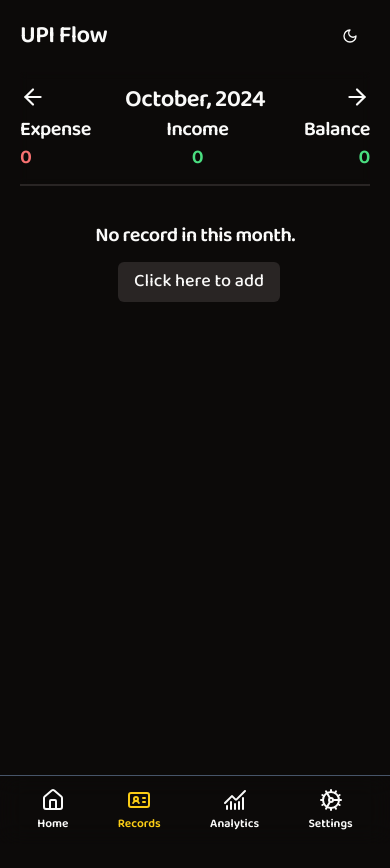
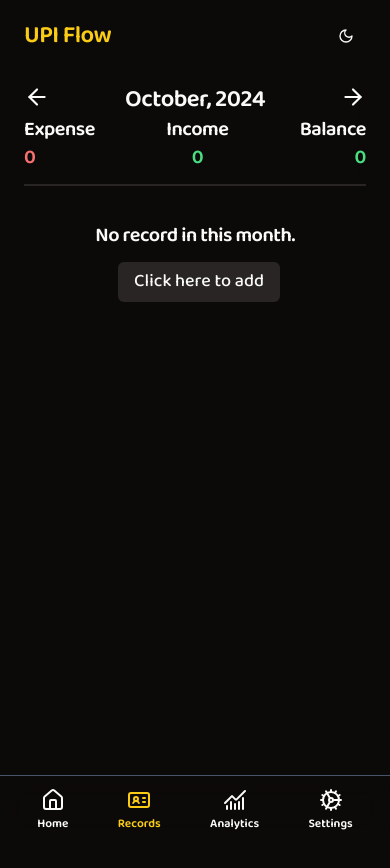
Before and after one commit to ManjiCoder/UPI-Flow, a React (Vite) app: page /records in a window 390 px wide. Shown: the top 868 px of the page. Built offline with nearby package versions, Linux system fonts and the light colour scheme.

Commit message:
Order in records

```diff
--- a/src/components/ShowRecords.tsx
+++ b/src/components/ShowRecords.tsx
@@ -32,12 +32,14 @@ export default function ShowRecords() {
   const filterData = useMemo(() => data.filter(filterByyearMonth), [yearMonth]);
 
   // @ts-ignore
-  const filterByDate: Transaction = filterData.reduce((acc, item) => {
-    // @ts-ignore
-    const arr = (acc[item.date] ||= []);
-    arr.push(item);
-    return acc;
-  }, {});
+  const filterByDate: Transaction = filterData
+    .sort((a, b) => new Date(b.date).getTime() - new Date(a.date).getTime())
+    .reduce((acc, item) => {
+      // @ts-ignore
+      const arr = (acc[item.date] ||= []);
+      arr.unshift(item);
+      return acc;
+    }, {});
   const totalExpense = filterData
     .map(({ debit }) => debit)
     .filter(Boolean)
@@ -104,7 +106,10 @@ export default function ShowRecords() {
                 receiver = /[a-z]/i.test(receiver) ? receiver : info;
 
                 return (
-                  <section className='flex py-2 items-center justify-between border-t'>
+                  <section
+                    key={row.id}
+                    className='flex py-2 items-center justify-between border-t'
+                  >
                     <div className='flex space-x-2 items-center'>
                       {/* Icon */}
                       <p className='row-span-2'>
--- a/src/components/layout/Header.tsx
+++ b/src/components/layout/Header.tsx
@@ -6,10 +6,10 @@ import { ThemeBtn } from './ThemeBtn';
 export default function Header() {
   const { pathname: pathName } = useLocation();
   return (
-    <nav className='flex justify-between px-5 sm:px-20 py-4'>
+    <nav className='flex justify-between px-6 sm:px-20 py-4'>
       <section className='flex space-x-20 items-center'>
         <Link to='/'>
-          <h3 className='border-none pb-0'>{appInfo.title}</h3>
+          <h3 className='text-primary border-none pb-0'>{appInfo.title}</h3>
         </Link>
         <ol className='hidden sm:flex py-3 gap-3 space-x-5'>
           {footerOption.map(({ name, href }) => {
--- a/src/components/layout/PageWrapper.tsx
+++ b/src/components/layout/PageWrapper.tsx
@@ -10,7 +10,7 @@ export default function PageWrapper({ children, className }: PageWrapperProps) {
   return (
     <div
       className={twMerge(
-        'flex flex-col min-h-screen p-5 pb-20 gap-16 sm:p-20',
+        'flex flex-col min-h-screen p-6 pb-20 gap-16 sm:p-20',
         className
       )}
     >
```
